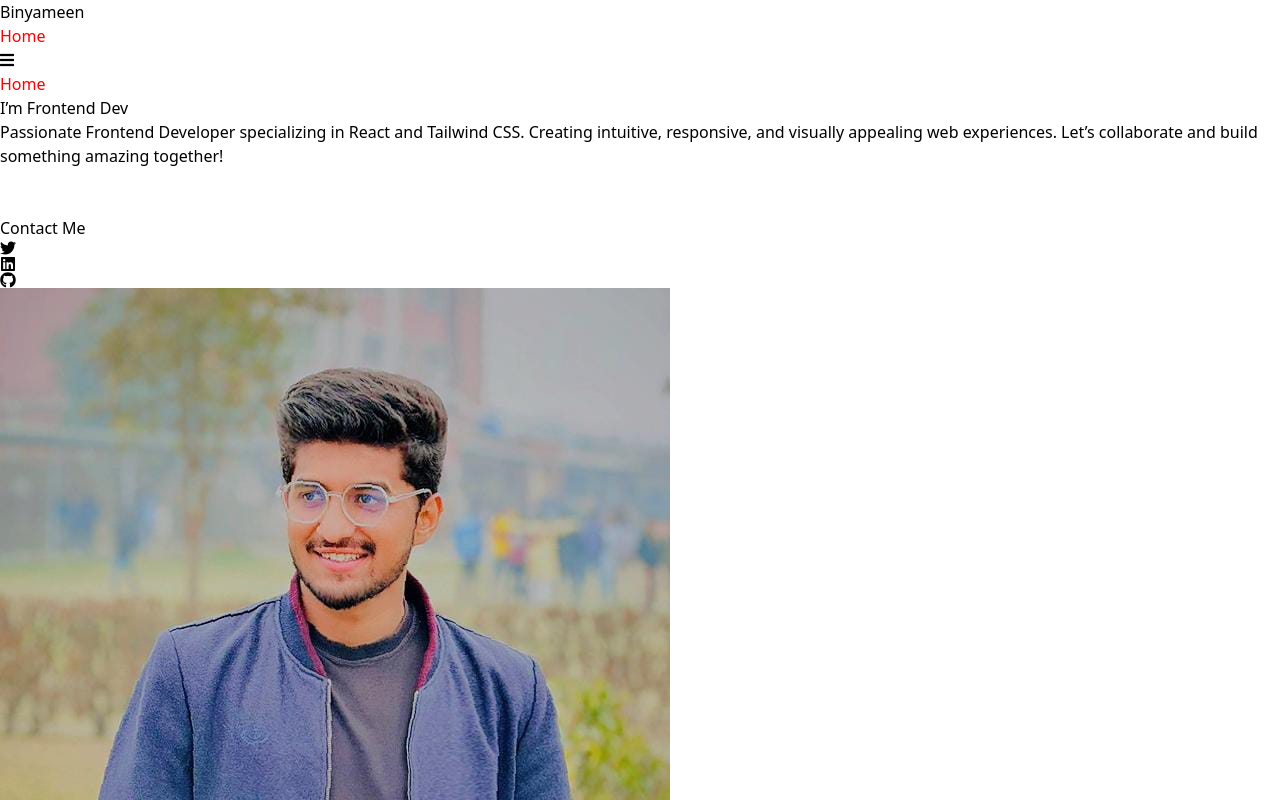
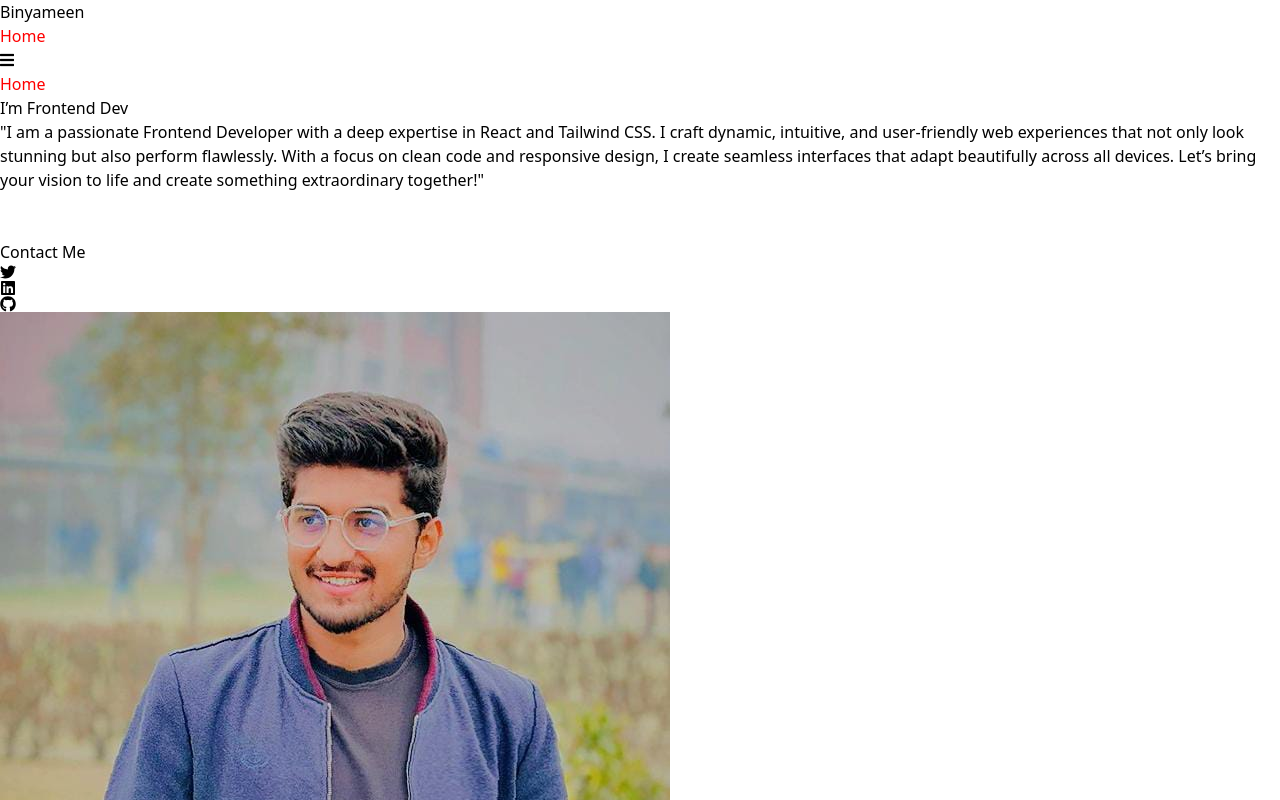
Before and after one commit to BinyameenTatla/Postfolio, a React (Vite) app: page / in a window 1280 px wide. Shown: the top 800 px of the page. Built offline with nearby package versions, Linux system fonts and the light colour scheme.

Commit message:
first commit

```diff
--- a/src/Hero.jsx
+++ b/src/Hero.jsx
@@ -44,8 +44,8 @@ export const Hero = () => {
   return (
     <div className={`flex flex-col sm:flex-row items-center justify-between px-4 sm:px-6 py-12 text-white ${bgColor} transition-all duration-1000`}>
       {/* Left Section (Text) */}
-      <div className="hero-left w-full sm:w-1/2 text-center sm:text-right">
-        <h1 className="text-3xl sm:text-4xl text-left text-start  md:text-5xl font-bold leading-relaxed mb-6">
+      <div className="hero-left w-full sm:w-1/2  text-center sm:text-left">
+        <h1 className="text-3xl sm:text-4xl  text-left text-start  md:text-5xl font-bold leading-relaxed mb-6">
           {text}
         </h1>
 
@@ -53,9 +53,7 @@ export const Hero = () => {
         <p
           className={`text-lg sm:text-xl font-light opacity-90 mt-4 transition-opacity duration-500 ${isDescriptionVisible ? "opacity-100" : "opacity-0"}`}
         >
-          Passionate Frontend Developer specializing in React and Tailwind CSS.
-          Creating intuitive, responsive, and visually appealing web experiences.
-          Let’s collaborate and build something amazing together!
+      "I am a passionate Frontend Developer with a deep expertise in React and Tailwind CSS. I craft dynamic, intuitive, and user-friendly web experiences that not only look stunning but also perform flawlessly. With a focus on clean code and responsive design, I create seamless interfaces that adapt beautifully across all devices. Let’s bring your vision to life and create something extraordinary together!"
         </p>
 
         <br /><br />
```
